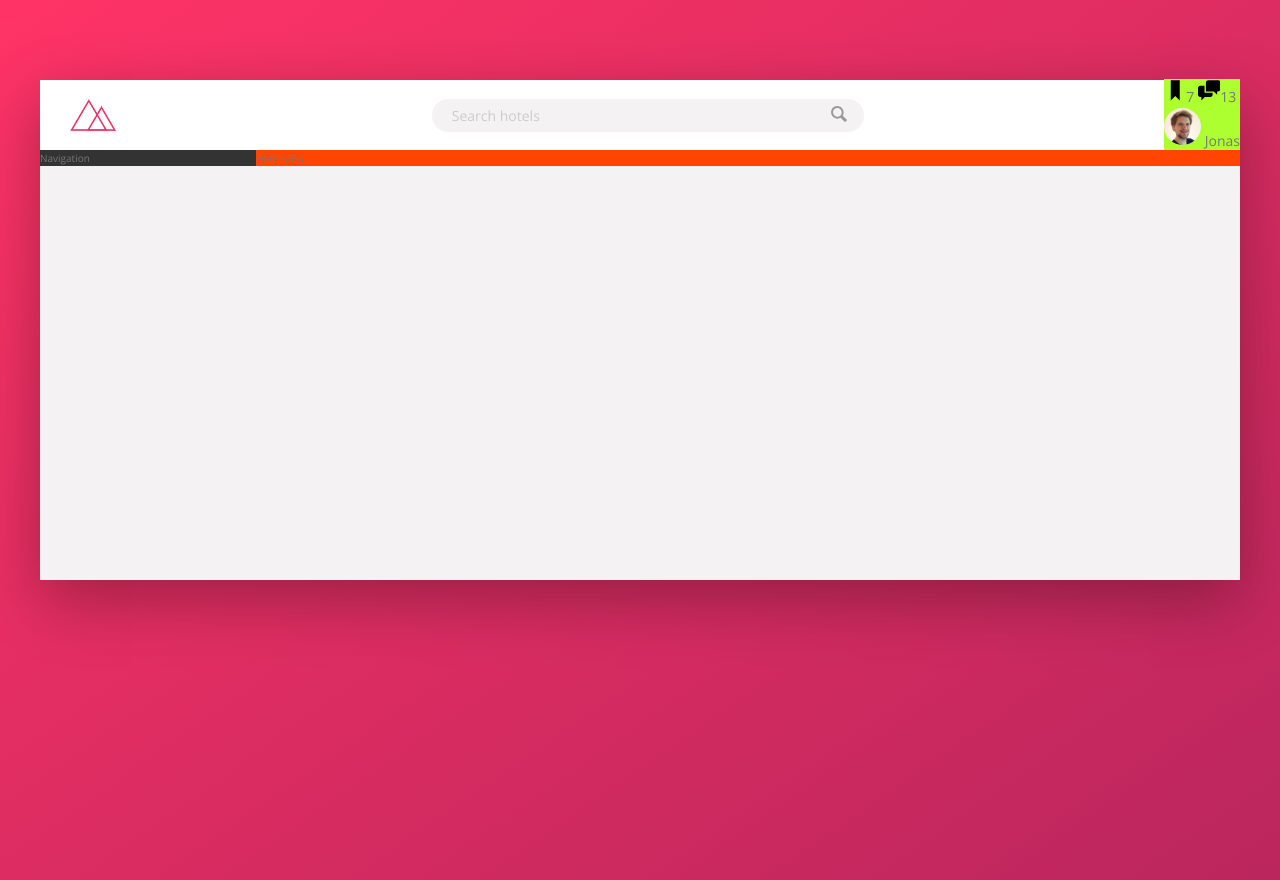
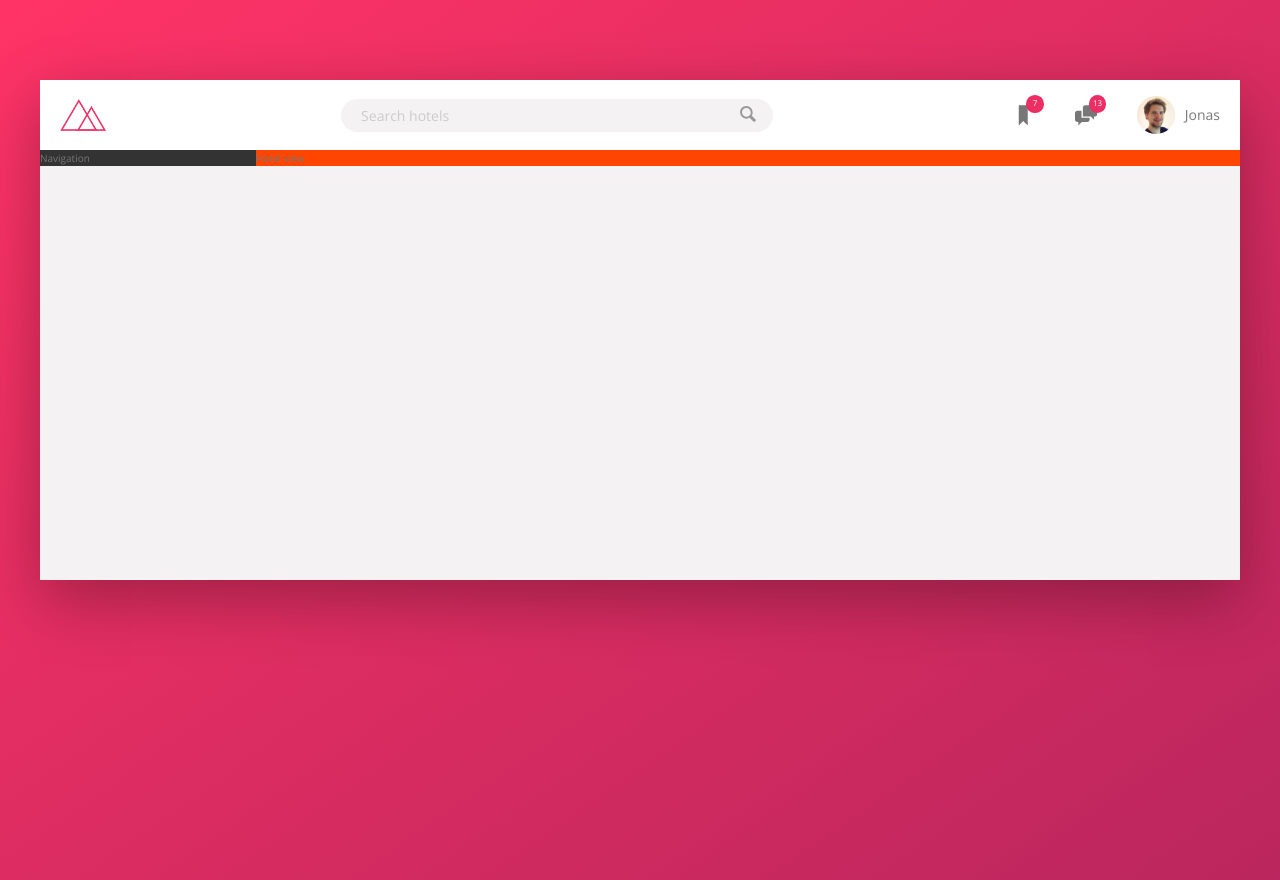
Before and after one commit to derwin9227/trillo-project, a website: page index.html in a window 1280 px wide. Drawn offline with nearby package versions, Linux system fonts and the light colour scheme.

Commit message:
finishing header section

```diff
--- a/index.html
+++ b/index.html
@@ -27,12 +27,14 @@
                     <div class="user-nav__icon-box">
                         <svg class="user-nav__icon">
                             <use xlink:href="img/sprite.svg#icon-bookmark"></use>
-                            <span class="user-nav__notification">7</span>
                         </svg>
+                        <span class="user-nav__notification">7</span>
+                    </div>
+                    <div class="user-nav__icon-box">
                         <svg class="user-nav__icon">
                             <use xlink:href="img/sprite.svg#icon-chat"></use>
-                            <span class="user-nav__notification">13</span>
                         </svg>
+                        <span class="user-nav__notification">13</span>
                     </div>
                     <div class="user-nav__user">
                         <img src="img/user.jpg" alt="User photo" class="user-nav__user-photo">
--- a/sass/_components.scss
+++ b/sass/_components.scss
@@ -2,7 +2,7 @@
 //logo
 .logo{
     height: 3.25rem;
-    margin-left: 3rem;
+    margin-left: 2rem;
 }
 
 
@@ -67,29 +67,52 @@
 ///////////////////////////////////
 //user navigation
 .user-nav{
-    background-color: greenyellow;
+    align-self: stretch;
+
+    display: flex;
+    align-items: center;
+
+    & > *{
+        display: flex;
+        align-items: center;
+        padding: 0 2rem;
+        cursor: pointer;
+        height: 100%;
+    }
+
+    & > *:hover{
+        background-color: var(--color-grey-light-2);
+    }
+
+
     &__icon-box{
-
+        position: relative;
     }
     &__icon{
         height: 2.25rem;
         width: 2.25rem;
+        fill: var(--color-grey-dark-2);
     }
 
     &__notification{
+        font-size: .8rem;
+        height: 1.75rem;
+        width: 1.75rem;
+        border-radius: 50%;
+        background-color: var(--color-primary);
+        color: #fff;
+        position: absolute;
+        top: 1.5rem;
+        right: 1.1rem;
 
-    }
-
-    &__user{
-
+        display: flex;
+        align-items: center;
+        justify-content: center;
     }
 
     &__user-photo{
         height: 3.75rem;
         border-radius: 50%;
-    }
-
-    &__user-name{
-
+        margin-right: 1rem;
     }
 }
```
Also changed, not shown: css/style.css, 1 other file.
